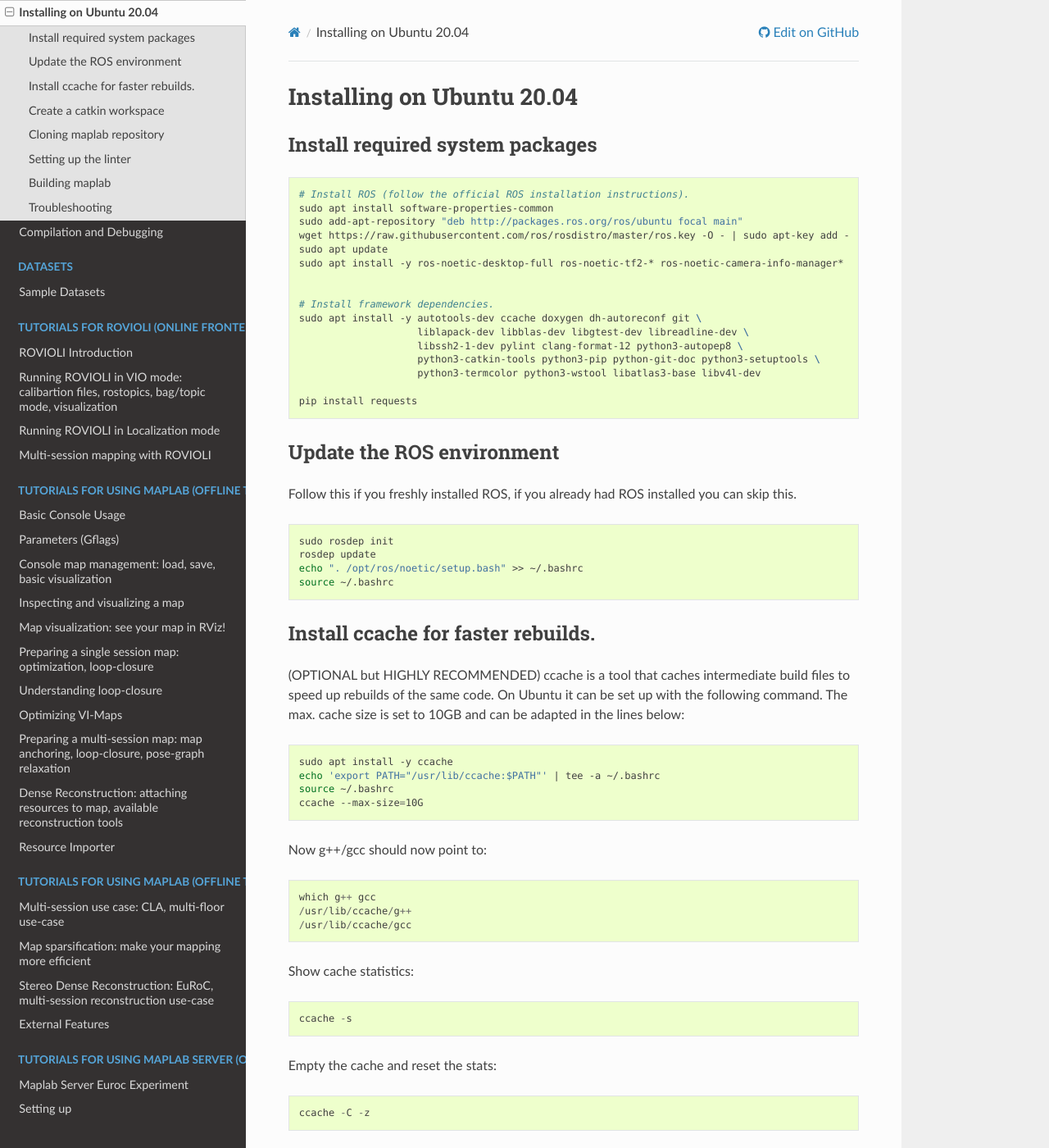
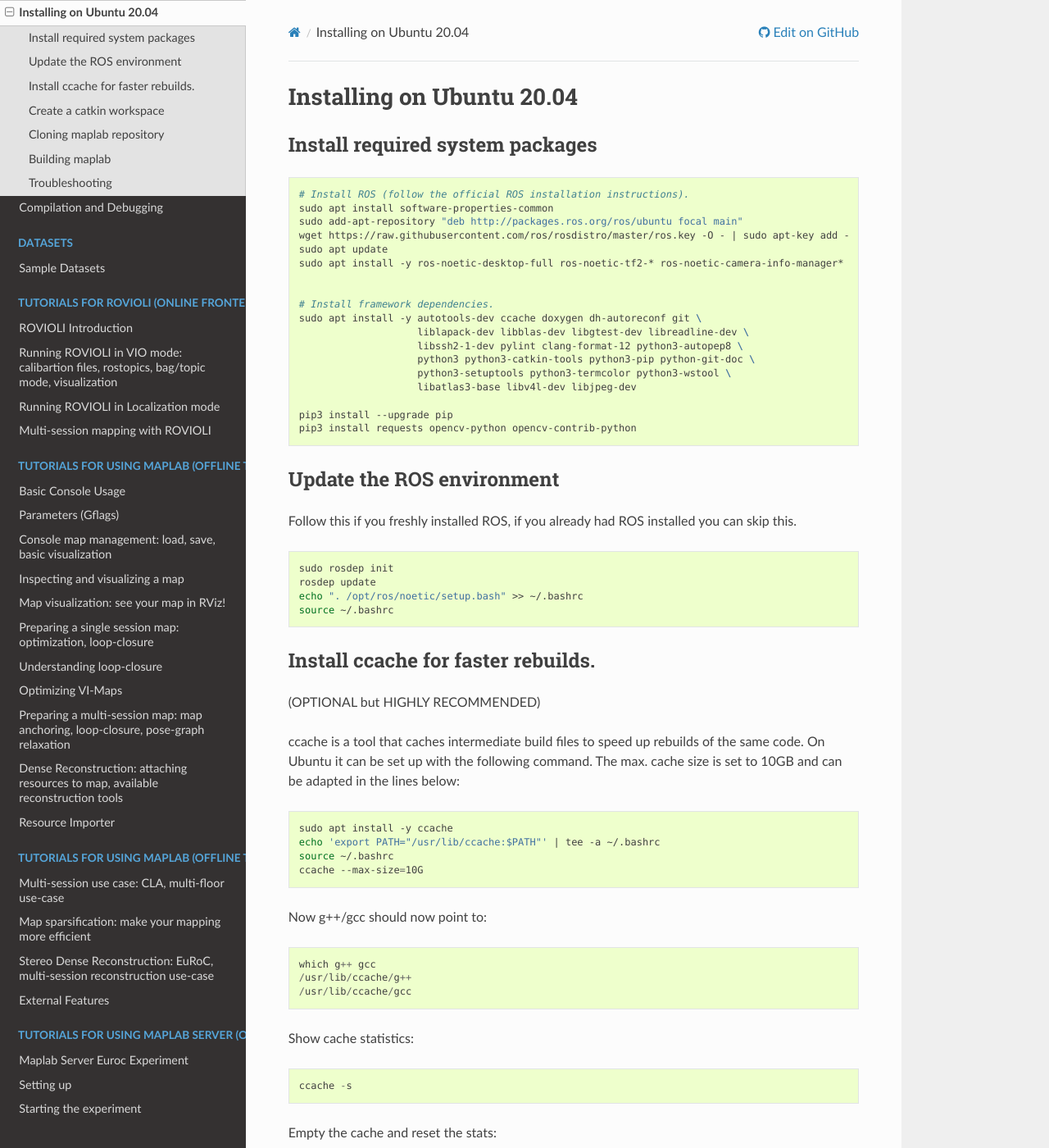
Before and after one commit to ethz-asl/maplab, a Sphinx documentation site: the page built from docs/pages/installation/A_Installation-Ubuntu-20.04.md, in a window 1280 px wide and 1400 px high. Shown: the whole window at 82% size. Built offline with Sphinx 7.4.7 and the Read the Docs theme 2.0.0, drawn with Linux system fonts in a browser that asks for light colours; some of the changed text lies outside the part shown.

````diff
--- a/docs/conf.py
+++ b/docs/conf.py
@@ -21,7 +21,7 @@
 # Check https://holzhaus.github.io/sphinx-multiversion/master/
 #               configuration.html#tag-branch-remote-whitelists
 smv_tag_whitelist = None  # Include no tags
-smv_branch_whitelist = r'^(master|wiki_update)$'  # Everything is on master now
+smv_branch_whitelist = r'^(master)$'  # Everything is on master now
 smv_remote_whitelist = r'^(origin|upstream)$'  # Use origin and upstream
 
 extensions = [
--- a/docs/pages/installation/A_Installation-Ubuntu-20.04.md
+++ b/docs/pages/installation/A_Installation-Ubuntu-20.04.md
@@ -14,12 +14,13 @@
 sudo apt install -y autotools-dev ccache doxygen dh-autoreconf git \
                     liblapack-dev libblas-dev libgtest-dev libreadline-dev \
                     libssh2-1-dev pylint clang-format-12 python3-autopep8 \
-                    python3-catkin-tools python3-pip python-git-doc python3-setuptools \
-                    python3-termcolor python3-wstool libatlas3-base libv4l-dev
+                    python3 python3-catkin-tools python3-pip python-git-doc \
+                    python3-setuptools python3-termcolor python3-wstool \
+                    libatlas3-base libv4l-dev libjpeg-dev
 
-pip install requests
+pip3 install --upgrade pip
+pip3 install requests opencv-python opencv-contrib-python
 ```
-
 
 #### Update the ROS environment
 Follow this if you freshly installed ROS, if you already had ROS installed you can skip this.
@@ -33,6 +34,7 @@
 
 #### Install ccache for faster rebuilds.
 (OPTIONAL but HIGHLY RECOMMENDED)
+
 ccache is a tool that caches intermediate build files to speed up rebuilds of the same code. On Ubuntu it can be set up with the following command. The max. cache size is set to 10GB and can be adapted in the lines below:
 
 ```bash
@@ -83,15 +83,6 @@
 git clone git@github.com:ethz-asl/maplab.git --recursive
 ```
 
-#### Setting up the linter
-This setups a linter which checks if the code conforms to our style guide during commits.
-These steps are only necessary if you plan on contributing to maplab.
-
-```bash
-cd maplab
-./dependencies/internal/linter/init-git-hooks.py
-```
-
 #### Building maplab
 ```bash
 cd ~/maplab_ws
````
Also changed, not shown: other parts of docs/pages/installation/A_Installation-Ubuntu-20.04.md (+0 -2 lines), docs/pages/installation/A_Installation-Ubuntu-18.04.md (+6 -15 lines), docs/pages/installation/B_Compilation-and-Debugging.md (+2 -9 lines), 12 other files.
